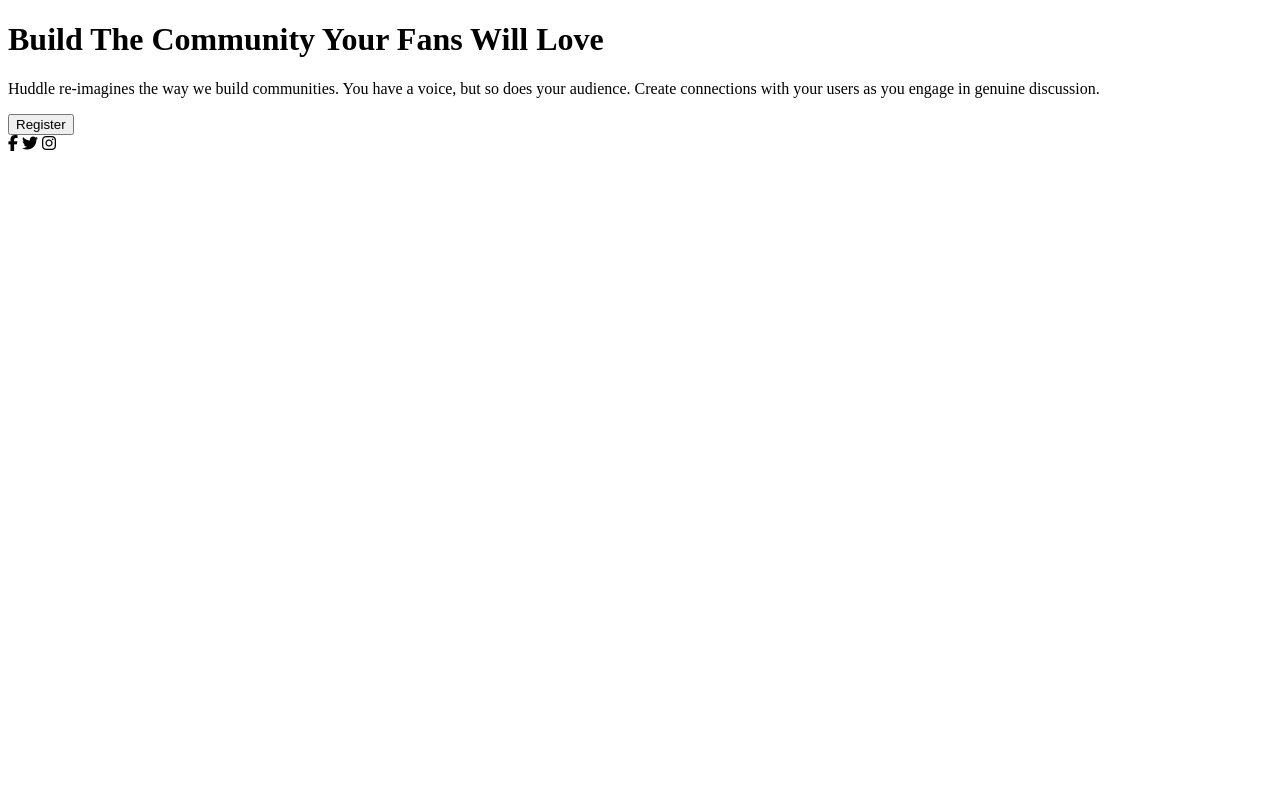
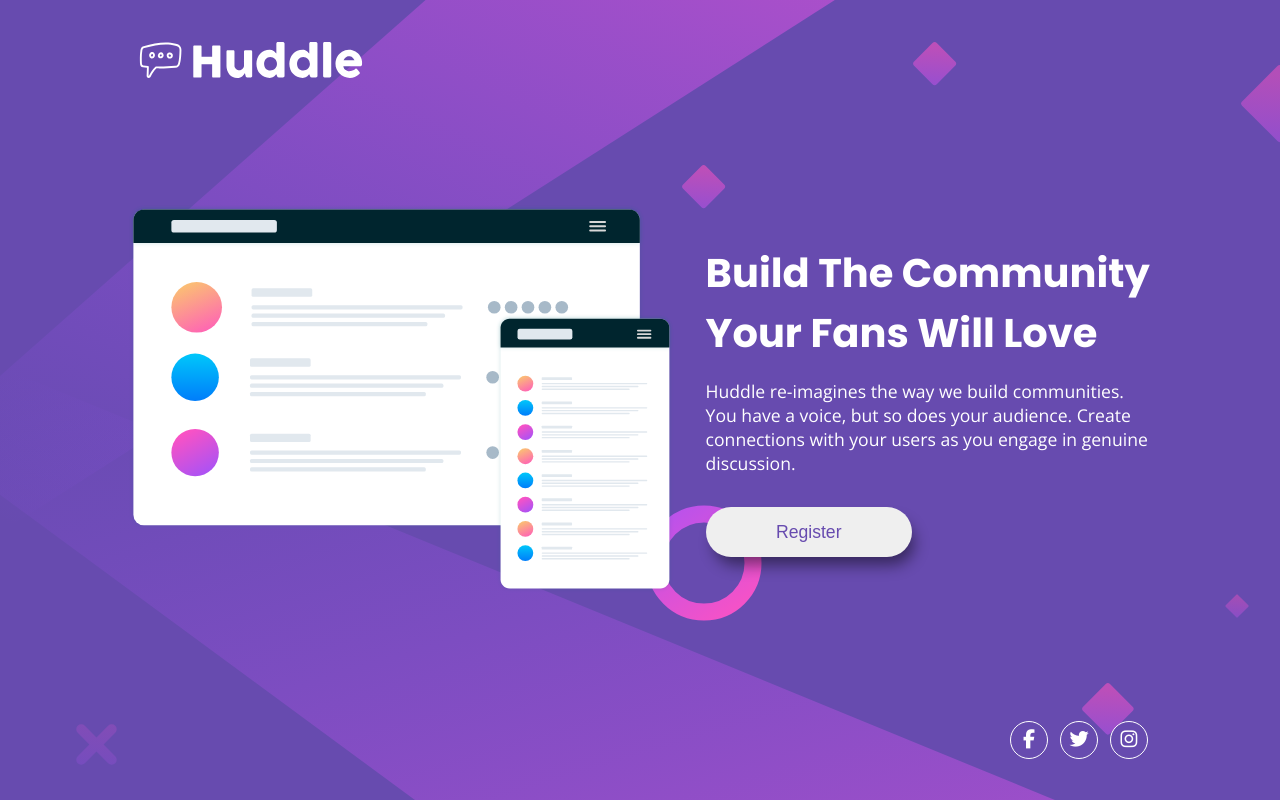
Before and after one commit to shivjoshi1996/huddle-landing-page, a plain HTML site: page index.html in a window 1280 px wide. Drawn offline with nearby package versions, Linux system fonts and the light colour scheme.

Commit message:
Finish desktop and mobile styling

```diff
--- a/index.html
+++ b/index.html
@@ -8,29 +8,52 @@
   <link rel="stylesheet" href="./css/main.min.css">
   <link rel="preconnect" href="https://fonts.gstatic.com">
   <link rel="preconnect" href="https://fonts.gstatic.com">
-  <link href="https://fonts.googleapis.com/css2?family=Open+Sans&family=Poppins:wght@400;700&display=swap" rel="stylesheet">
+  <link href="https://fonts.googleapis.com/css2?family=Open+Sans&family=Poppins:wght@400;500;700&display=swap" rel="stylesheet">
   <script src="https://kit.fontawesome.com/23c4beb3b8.js" crossorigin="anonymous"></script>
 
   <title>Frontend Mentor | Huddle landing page with single introductory section</title>
 
 </head>
-<body>
+<body class="body">
 
-      <h1>Build The Community Your Fans Will Love</h1>
+	<header class="header">
+		<img class="header__logo" src="./images/logo.svg" alt="huddle logo">
+	</header>
 
-      <p>Huddle re-imagines the way we build communities. You have a voice, but so does your audience.
-      Create connections with your users as you engage in genuine discussion.</p>
+	<main>
 
-    <button>Register</button>
+		<section class="hero">
+
+			<div class="hero__image-container">
+
+				<img src="./images/illustration-mockups.svg" alt="image of huddle platform" class="hero__image">
+
+			</div>
 
 
-   <div class="social-icons">
-    <i class="fab fa-facebook-f"></i>
-    <i class="fab fa-twitter"></i>
-    <i class="fab fa-instagram"></i>
-   </div>
+			<div class="hero__content-container">
 
-    </footer>
-  </div>
+				<h1 class="hero__heading">Build The Community Your Fans Will Love</h1>
+
+				<p class="hero__description">Huddle re-imagines the way we build communities. You have a voice, but so does your audience. Create connections with your users as you engage in genuine discussion.</p>
+
+				<button class="button hero__button">Register</button>
+
+			</div>
+
+		</section>
+	</main>
+
+
+	<footer class="footer">
+
+		<div class="footer__icons">
+			<a class="footer__links" href="#"><i class="fab fa-facebook-f"></i></a>
+			<a class="footer__links"  href="#"><i class="fab fa-twitter"></i></a>
+			<a class="footer__links" href="#"><i class="fab fa-instagram"></i></a>
+		</div>
+
+  </footer>
+
 </body>
 </html>
--- a/sass/_base.scss
+++ b/sass/_base.scss
@@ -1,3 +1,9 @@
+//Variables
+
+$primary-color:  hsl(257, 40%, 49%);
+$heading-font: 'Poppins', sans-serif;
+$body-font: 'Open Sans', sans-serif;
+
 /* http://meyerweb.com/eric/tools/css/reset/
    v2.0 | 20110126
    License: none (public domain)
@@ -19,7 +25,7 @@ time, mark, audio, video {
 	margin: 0;
 	padding: 0;
 	border: 0;
-	font-size: 100%;
+	font-size: 1em;
 	font: inherit;
 	vertical-align: baseline;
 }
@@ -47,6 +53,211 @@ table {
 	border-spacing: 0;
 }
 
-$primary-color:  hsl(257, 40%, 49%);
-$heading-font: 'Poppins', sans-serif;
-$body-font: 'Open Sans', sans-serif;
+//Animation
+
+@keyframes fadeIn {
+    from {opacity: 0;}
+    to {opacity: 1;}
+}
+
+//Custom base styles
+
+h1 {
+    font-family: $heading-font;
+    font-weight: 700;
+}
+
+p {
+    font-family: $body-font;
+}
+
+.body {
+    background-color: $primary-color;
+    background-image: url(../images/bg-mobile.svg);
+    background-repeat: no-repeat;
+    background-size: contain;
+    width: 100%;
+    animation-name: fadeIn;
+    animation-duration: 2s;
+}
+
+// Header CSS
+
+.header {
+    padding-top: 2rem;
+    width: 80%;
+    margin: 0 auto;
+
+    &__logo {
+        width: 8rem;
+    }
+}
+
+
+// Hero CSS
+
+.hero {
+    width: 80%;
+    padding-top: 4rem;
+    margin: 0 auto;
+
+    &__image {
+        width: 100%;
+    }
+
+    &__content-container {
+        text-align: center;
+    }
+
+    &__heading {
+        font-size: 1.9rem;
+        padding-top: 2rem;
+        line-height: 2.5rem;
+        color: white;
+    }
+
+    &__description {
+        padding-top: 1rem;
+        color: white;
+        line-height: 1.5rem;
+    }
+
+    &__button {
+        margin-top: 2rem;
+    }
+
+}
+
+//Footer CSS
+
+.footer {
+    padding-top: 4rem;
+    padding-bottom: 4rem;
+    text-align: center;
+
+    &__icons i {
+        color: white;
+        width: 15px;
+        padding: 0.5rem;
+        border: 1px solid white;
+        border-radius: 100px;
+        margin-left: 0.25rem;
+        margin-right: 0.25rem;
+    }
+
+    &__links {
+        transition: 0.5s;
+    }
+
+    &__links:hover {
+        opacity: 0.7;
+    }
+}
+
+
+// Button component CSS
+
+.button {
+    font-size: 1rem;
+    padding: 0.8em 4em 0.8em 4em;
+    border-radius: 100px;
+    border: none;
+    color: $primary-color;
+    -webkit-box-shadow: 5px 11px 15px -3px rgba(0,0,0,0.47);
+    box-shadow: 5px 11px 15px -3px rgba(0,0,0,0.47);
+    transition: 0.5s;
+    cursor: pointer;
+
+    &:hover {
+        opacity: 0.7;
+    }
+}
+
+
+// Media Queries
+
+@media only screen and (min-width: 50em) {
+
+    .body {
+        background-image: url(../images/bg-desktop.svg);
+        background-size: cover;
+        max-width: 90rem;
+        margin: 0 auto;
+    }
+
+    .header {
+        height: 15vh;
+        display: flex;
+        align-items: center;
+        padding-top: unset;
+
+        &__logo {
+            width: 15rem;
+        }
+    }
+
+    .hero {
+        height: 70vh;
+        display: flex;
+        padding-top: unset;
+        align-items: center;
+
+        &__image-container {
+            width: 55%;
+        }
+
+        &__content-container {
+            width: 45%;
+            text-align: left;
+            margin-left: 2rem;
+        }
+
+        &__heading {
+            line-height: 1.5em;
+            padding-top: unset;
+        }
+
+    }
+
+    .footer {
+        display: flex;
+        width: 80%;
+        justify-content: flex-end;
+        margin: 0 auto;
+        height: 15vh;
+        padding-top: unset;
+        padding-bottom: unset;
+        align-items: center;
+
+        &__icons i {
+            width: 20px;
+            padding: 0.5rem;
+            border-radius: 100px;
+            font-size: 1.2rem;
+        }
+
+    }
+
+
+  }
+
+
+
+@media only screen and (min-width: 77.5rem) {
+
+    .hero {
+
+        &__heading {
+            font-size: 2.5rem;
+        }
+
+        &__description {
+            font-size: 1.1rem;
+        }
+
+        &__button {
+            font-size: 1.1rem;
+        }
+
+    }
+}
--- a/sass/main.scss
+++ b/sass/main.scss
@@ -1,3 +1 @@
-@use 'base';
-@use 'components';
-@use 'layout';
+@import 'base';
```
Also changed, not shown: css/main.min.css, sass/_components.scss (deleted), sass/_layout.scss (deleted), 1 other file.
